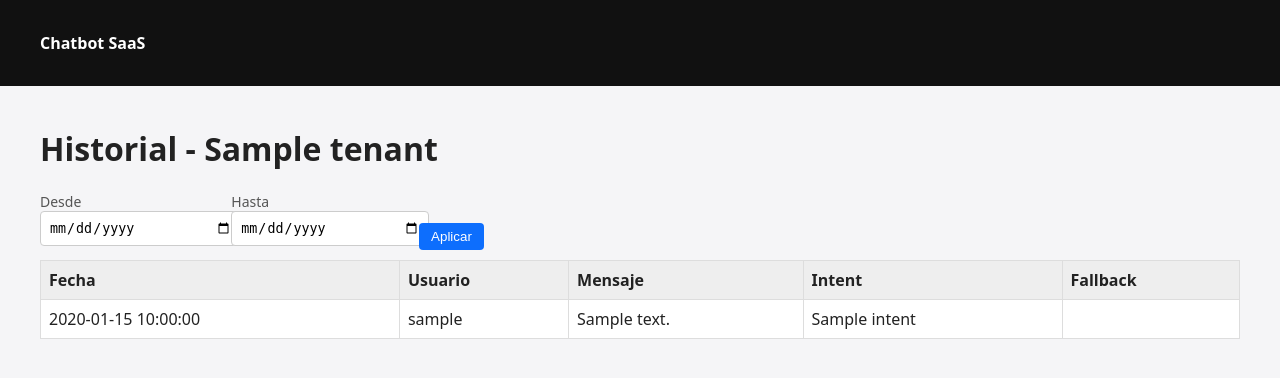
After one commit to estebangveltia/multibot, a Node server app: template panel/views/app/history.ejs in a window 1280 px wide. The commit adds this page. Shown: the top 378 px of the page. Run offline with Node 20, Linux system fonts and the light colour scheme; the template is opened without the code that fills it: most values are stand-ins (such as "Sample title", 1, 10 or a date in 2020); some libraries are stand-ins or nearby versions.

Commit message:
Add history route and view

```diff
--- /dev/null
+++ b/panel/views/app/history.ejs
@@ -0,0 +1,30 @@
+<h1>Historial <%= tenant ? ('- ' + tenant.name) : '' %></h1>
+
+<form method="GET" class="filters">
+  <label>Desde <input type="date" name="from" value="<%= from %>"/></label>
+  <label>Hasta <input type="date" name="to" value="<%= to %>"/></label>
+  <button class="btn" type="submit">Aplicar</button>
+</form>
+
+<table>
+  <thead>
+    <tr>
+      <th>Fecha</th>
+      <th>Usuario</th>
+      <th>Mensaje</th>
+      <th>Intent</th>
+      <th>Fallback</th>
+    </tr>
+  </thead>
+  <tbody>
+    <% interactions.forEach(i => { %>
+      <tr>
+        <td><%= i.timestamp.toISOString().slice(0,19).replace('T',' ') %></td>
+        <td><%= i.username %></td>
+        <td><%= i.message %></td>
+        <td><%= i.intent || '' %></td>
+        <td><%= i.isFallback ? 'Sí' : '' %></td>
+      </tr>
+    <% }) %>
+  </tbody>
+</table>
--- a/panel/views/partials/layout.ejs
+++ b/panel/views/partials/layout.ejs
@@ -18,6 +18,9 @@
           <a href="/super/users">Usuarios</a>
         <% } else { %>
           <a href="/app/dashboard">Dashboard</a>
+          <% if (currentUser.role === 'VIEWER') { %>
+            <a href="/app/history">Historial</a>
+          <% } %>
           <a href="/app/menus">Menús</a>
         <% } %>
         <a href="/logout" style="float:right;">Logout (<%= currentUser.email %>)</a>
```
Also changed, not shown: panel/src/routes/app.js (+30 -0 lines).
